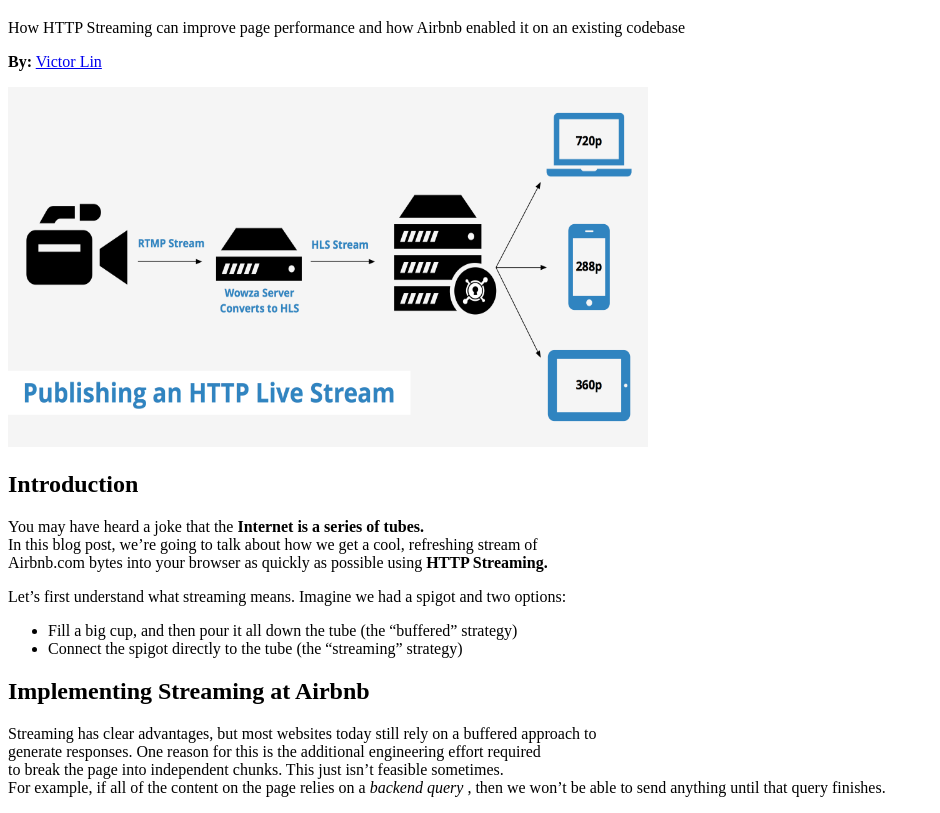
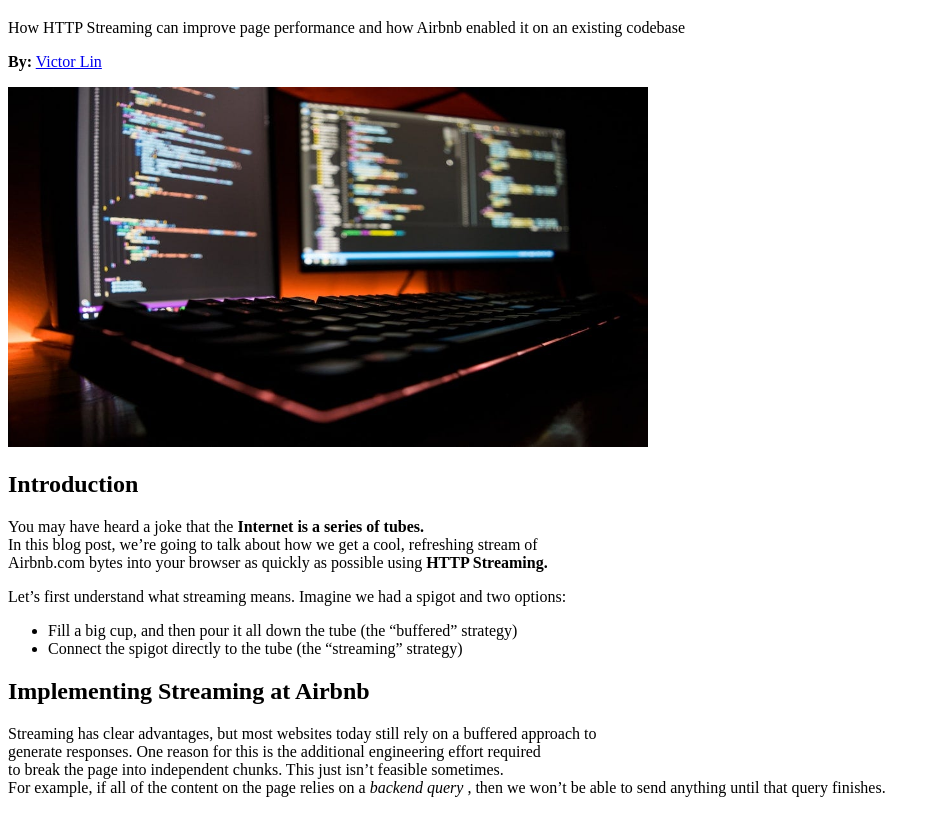
Before and after one commit to iSubhamMani/Medium_Article_Clone, a plain HTML site: page index.html in a window 1280 px wide. Shown: the part 61-874 px from the top of the page, without its empty margins (0-940 px from the left). Drawn offline with Linux system fonts and the light colour scheme.

Commit message:
Image Update

```diff
--- a/index.html
+++ b/index.html
@@ -13,7 +13,7 @@
         </p>
 
         <p>
-            <img src="./images/http_streaming.png" width="640" height="360" alt="HTTP Streaming">
+            <img src="./images/placeholder-image.jpg" width="640" height="360" alt="HTTP Streaming">
         </p>
 
         <h2>Introduction</h2>
```
Also changed, not shown: images/http_streaming.png (deleted), images/placeholder-image.jpg (added).
